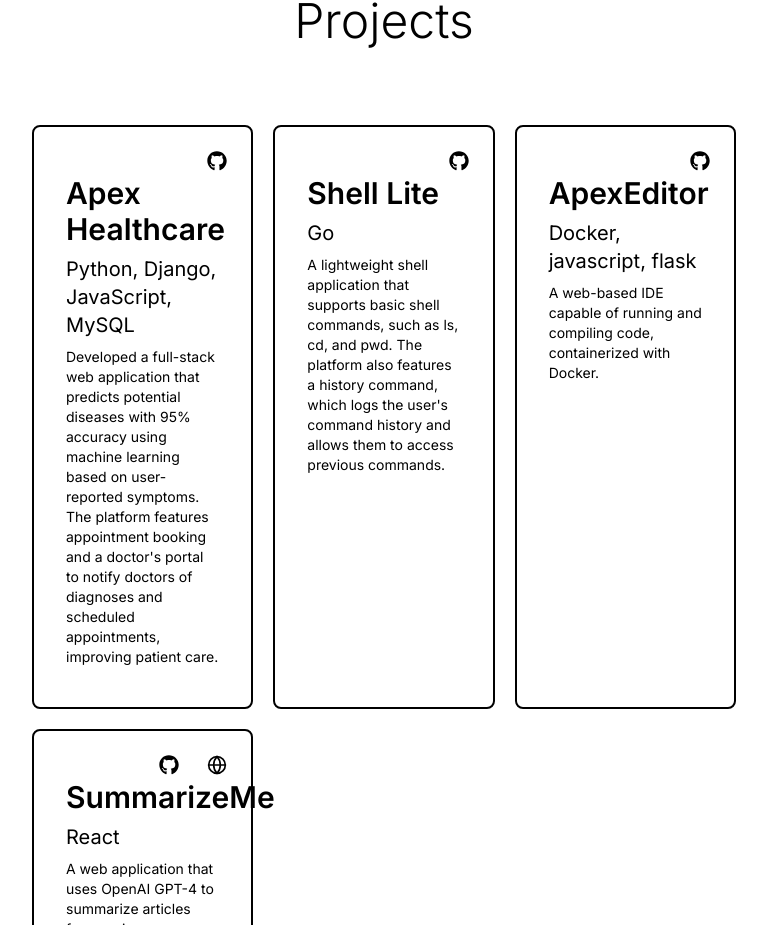
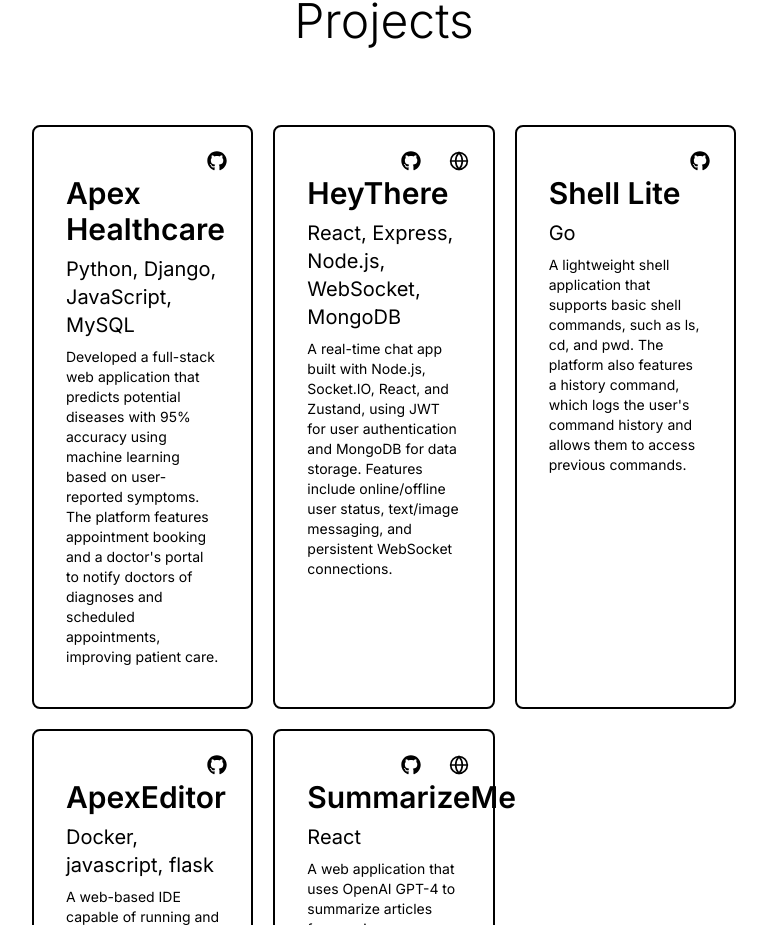
Before and after one commit to ApexPlayground/Portfolio_Site, a React (Vite) app: page / in a window 1280 px wide. Shown: the part 2015-2940 px from the top of the page, without its empty margins (416-1183 px from the left). Built offline with nearby package versions, Linux system fonts and the light colour scheme.

Commit message:
feat: added new project

```diff
--- a/src/components/Project.jsx
+++ b/src/components/Project.jsx
@@ -39,7 +39,15 @@ const Project = () => {
             title: "Apex Healthcare",
             technologies: "Python, Django, JavaScript, MySQL",
             description: "Developed a full-stack web application that predicts potential diseases with 95% accuracy using machine learning based on user-reported symptoms. The platform features appointment booking and a doctor's portal to notify doctors of diagnoses and scheduled appointments, improving patient care.",
-            githubLink: "https://github.com/ApexPlayground/Apex_Healthcare"
+            githubLink: "https://github.com/ApexPlayground/Apex_Healthcare",
+
+        },
+        {
+            title: "HeyThere",
+            technologies: "React, Express, Node.js, WebSocket, MongoDB",
+            description: "A real-time chat app built with Node.js, Socket.IO, React, and Zustand, using JWT for user authentication and MongoDB for data storage. Features include online/offline user status, text/image messaging, and persistent WebSocket connections.",
+            githubLink: "https://github.com/ApexPlayground/HeyThere",
+            websiteLink: "https://heythere-db2c.onrender.com/"
         },
         {
             title: "Shell Lite",
```
